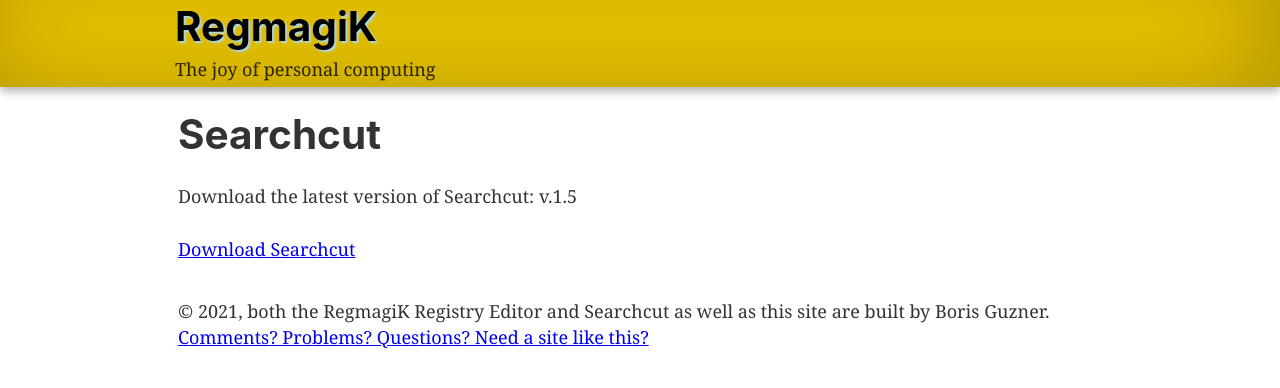
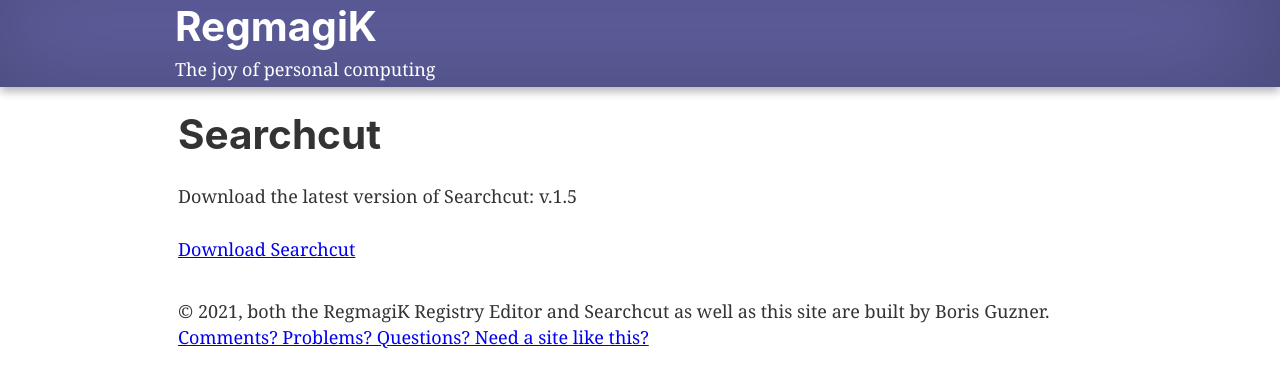
Before and after one commit to regmagik/regmagik.com, a Gatsby site: page /searchcut in a window 1280 px wide. Built offline with nearby package versions, Linux system fonts and the light colour scheme; Gatsby itself is replaced by a stand-in of ours.

Commit message:
fix searchcut link, use new color of the year 2022

```diff
--- a/src/components/header.js
+++ b/src/components/header.js
@@ -1,36 +1,26 @@
 import * as React from "react"
 import PropTypes from "prop-types"
 import { Link } from "gatsby"
-
+const dark = `rgb(102, 103, 171)`;
+const lite = `white`;
+const headerBg = dark;
+const headerText = lite;
 const Header = ({ siteTitle }) => (
   <header
-    style={{
-      background: `gold`,
-      marginBottom: `1.45rem`,
-	  boxShadow: `inset -1em -1em 6em rgba(0,0,0,0.3),
-		  0 0.3em 0.5em rgba(0,0,0,0.3)`,
-    }}
-  >
-    <div
-      style={{
-        margin: `0 auto`,
-        maxWidth: 940,
-        padding: 5,
-      }}
-    >
+    style={{background: headerBg, marginBottom: `1.45rem`,
+      boxShadow: `inset -1em -1em 6em rgba(0,0,0,0.3), 0 0.3em 0.5em rgba(0,0,0,0.3)`,
+    }}>
+    <div style={{color: headerText, margin: `0 auto`, maxWidth: 940, padding: 5,}}>
       <h1 style={{marginBottom: 2, paddingBottom:4 }}>
-        <Link
-          to="/"
-          style={{
-            color: `black`,
-			textShadow: `2px 2px 2px lightblue`,
+        <Link to="/" style={{color: headerText,
+            //textShadow: `2px 2px 2px`,
             textDecoration: `none`,
           }}
         >
           {siteTitle}
         </Link>
       </h1>
-	  The joy of personal computing
+      The joy of personal computing
     </div>
   </header>
 )
--- a/src/pages/searchcut.js
+++ b/src/pages/searchcut.js
@@ -9,7 +9,7 @@
     <Seo title="Searchcut" />
     <h1>Searchcut</h1>
     <p>Download the latest version of Searchcut: v.1.5</p>
-    <a className='btn' href="searchcut.zip">Download Searchcut</a>
+    <a className='btn' href="/searchcut.zip">Download Searchcut</a>
   </Layout>
 )
 
```
